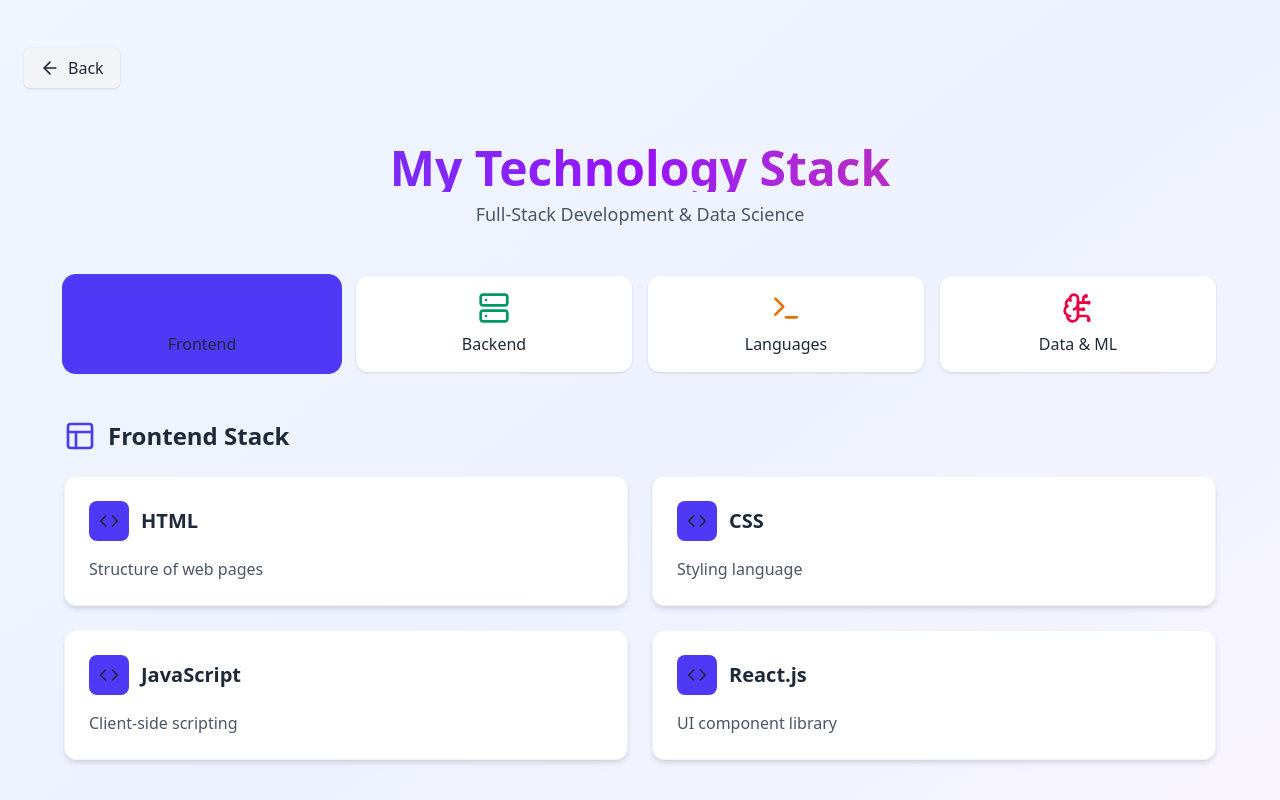
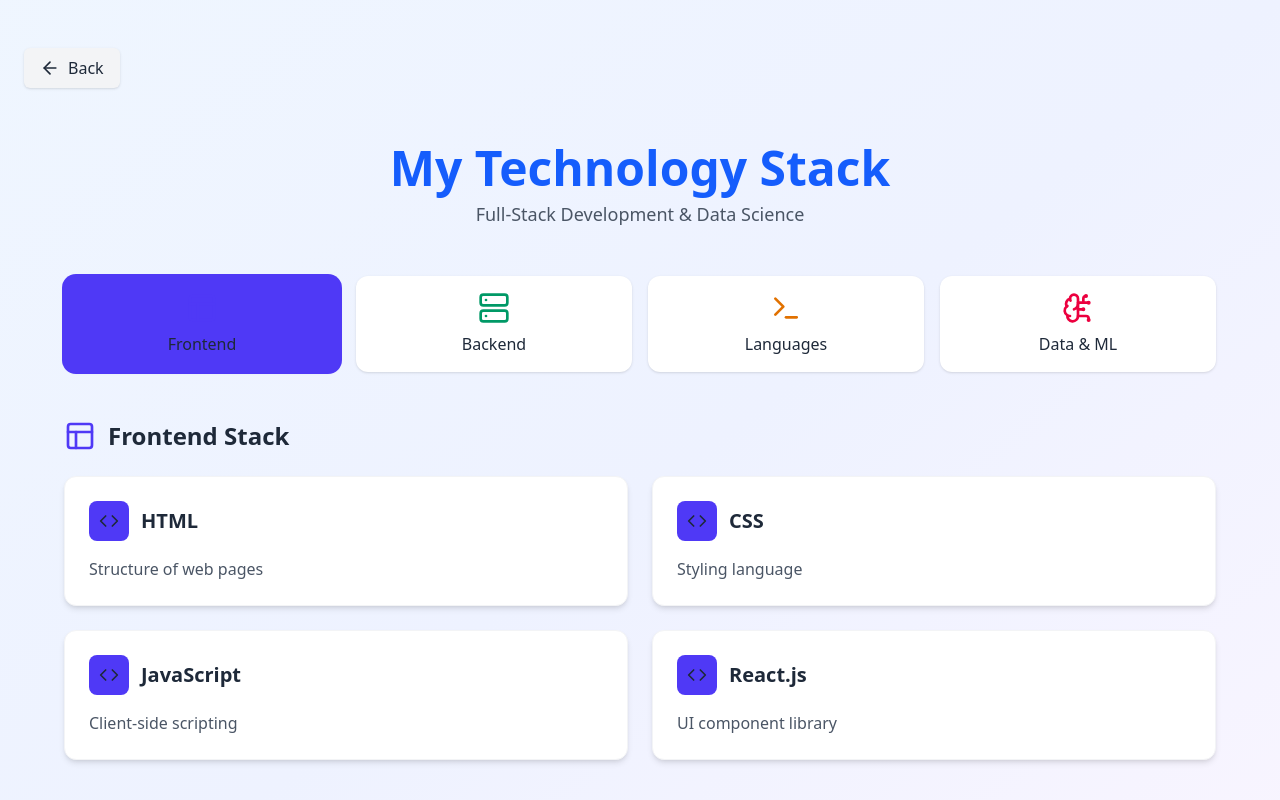
Before and after one commit to AnuragTak16/my-portfolio, a React (Vite) app: page /tech-stack in a window 1280 px wide. Shown: the top 800 px of the page. Built offline with nearby package versions, Linux system fonts and the light colour scheme.

Commit message:
update color

```diff
--- a/src/component/stack.tsx
+++ b/src/component/stack.tsx
@@ -82,7 +82,7 @@ export const TechStackShowcase = () => {
       </div>
       <div className="max-w-6xl mx-auto">
         <header className="mb-12 text-center">
-          <h1 className="text-4xl md:text-5xl font-bold mt-8 mb-2 bg-clip-text text-transparent bg-gradient-to-r from-indigo-600 via-purple-600 to-pink-600">
+          <h1 className="text-4xl md:text-5xl font-bold mt-8 mb-2 bg-clip-text  text-blue-600">
             My Technology Stack
           </h1>
           <p className="text-gray-600 text-lg">
```
